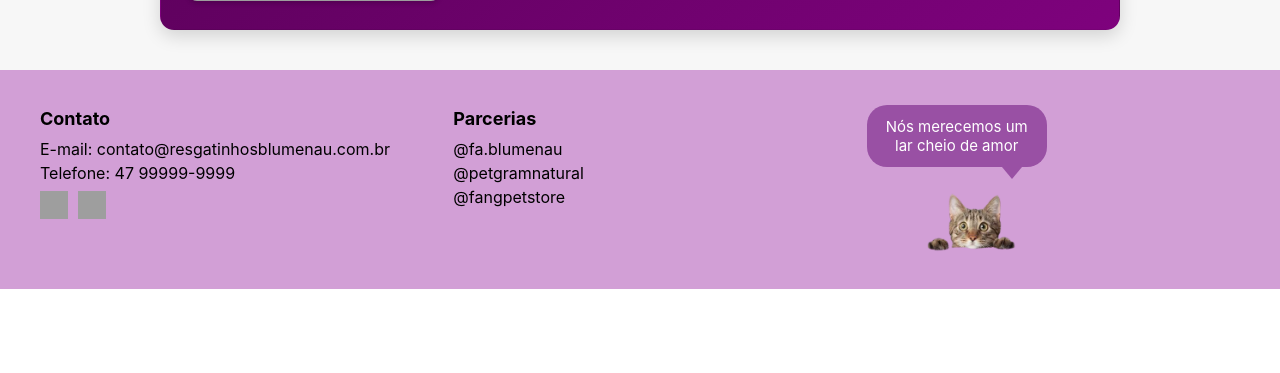
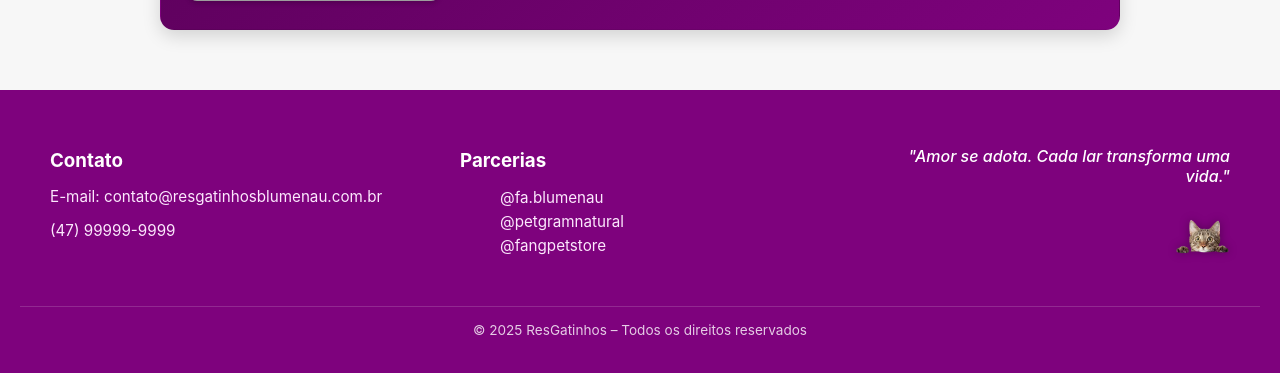
Before and after one commit to MaisaPereiraMarcal/ResGatinhos, a React (Create React App) app: page /como-ajudar in a window 1280 px wide. Shown: the part 2595-2968 px from the top of the page. Before the commit the page ends 2884 px from the top, so only its background shows below. Built offline with nearby package versions, Linux system fonts and the light colour scheme; grey boxes are pictures that could not be loaded.

Commit message:
03/10
Pagina pronta

```diff
--- a/src/pages/ComoAjudar/ComoAjudar.jsx
+++ b/src/pages/ComoAjudar/ComoAjudar.jsx
@@ -1,4 +1,4 @@
-import React from 'react';
+import React, { useState } from 'react';
 import styles from './ComoAjudar.module.css';
 import { Link } from 'react-router-dom';
 
@@ -37,6 +37,15 @@ const helpCards = [
 ];
 
 function ComoAjudar() {
+
+  const playSound = () => {
+    const audio = new Audio('/meow.mp3');
+    audio.currentTime = 0;
+    audio.play().catch(error => {
+      console.warn("Erro ao tentar tocar o áudio.", error);
+    });
+  };
+
   const donationItems = [
     {
       name: "Ração",
@@ -142,44 +151,39 @@ function ComoAjudar() {
             </div>
           ))}
         </section>
-        <footer className={styles.footer}>
-                <div className={styles.footerContent}>
-                    <div className={styles.footerContact}>
+        <footer className={styles.rodape}>
+          <div className={styles.containerRodape}>
+
+            <div className={styles.coluna}>
               <h3>Contato</h3>
               <p>E-mail: contato@resgatinhosblumenau.com.br</p>
-                        <p>Telefone: 47 99999-9999</p>
-                        <div className={styles.socialIcons}>
-                            <a href="https://www.facebook.com/resgatinhosblumenau" target="_blank" rel="noopener noreferrer">
-                                <img src="https://img.icons8.com/?size=100&id=118497&format=png&color=000000" alt="Facebook" />
-                            </a>
-                            <a href="https://www.instagram.com/resgatinhosblumenau/" target="_blank" rel="noopener noreferrer">
-                                <img src="https://img.icons8.com/?size=100&id=Xy10Jcu1L2Su&format=png&color=000000" alt="Instagram" />
-                            </a>
-                        </div>
+              <p>(47) 99999-9999</p>
             </div>
 
-                    <div className={styles.footerPartners}>
+            <div className={styles.coluna}>
               <h3>Parcerias</h3>
-                        <p>@fa.blumenau</p>
-                        <p>@petgramnatural</p>
-                        <p>@fangpetstore</p>
+              <ul>
+                <li>@fa.blumenau</li>
+                <li>@petgramnatural</li>
+                <li>@fangpetstore</li>
+              </ul>
             </div>
 
-                    <div className={styles.footerCat}>
+            <div className={styles.colunaFinal}>
               <p className={styles.catMessage}>
-                            Nós merecemos um lar cheio de amor
+                "Amor se adota. Cada lar transforma uma vida."
               </p>
               <img
                 src="/gatinho.png"
-                            alt="Gatinho olhando"
-                            className={styles.catImage}
-                            onError={(e) => {
-                                e.target.onerror = null;
-                                e.target.src = "/gatinho.png";
-                            }}
+                alt="Gatinho fofo"
+                onClick={playSound}
+                className={styles.gato}
               />
             </div>
           </div>
+          <p className={styles.copy}>
+            © 2025 ResGatinhos – Todos os direitos reservados
+          </p>
         </footer>
       </div>
     </div>
--- a/src/pages/ComoAjudar/ComoAjudar.module.css
+++ b/src/pages/ComoAjudar/ComoAjudar.module.css
@@ -79,9 +79,12 @@ html,
     overflow: hidden;
     box-shadow: 0 4px 10px rgba(0, 0, 0, 0.1);
     animation: float 3s ease-in-out infinite;
-    display: flex;        /* Adicionado */
-    justify-content: center; /* centraliza horizontalmente */
-    align-items: center;     /* centraliza verticalmente se houver altura */
+    display: flex;
+    /* Adicionado */
+    justify-content: center;
+    /* centraliza horizontalmente */
+    align-items: center;
+    /* centraliza verticalmente se houver altura */
     margin: 0 auto;
     margin-top: 100px;
 }
@@ -179,9 +182,17 @@ html,
 }
 
 @keyframes float {
-    0% { transform: translateY(0px); }
-    50% { transform: translateY(-5px); }
-    100% { transform: translateY(0px); }
+    0% {
+        transform: translateY(0px);
+    }
+
+    50% {
+        transform: translateY(-5px);
+    }
+
+    100% {
+        transform: translateY(0px);
+    }
 }
 
 .cardsSection {
@@ -257,126 +268,216 @@ html,
     color: #fff;
 }
 
-.card-purple:hover { box-shadow: 0 8px 25px rgba(90, 1, 89, 0.45); }
-.card-yellow:hover { box-shadow: 0 8px 25px rgba(255, 179, 0, 0.45); }
+.card-purple:hover {
+    box-shadow: 0 8px 25px rgba(90, 1, 89, 0.45);
+}
 
-.footer {
-    background-color: #d29fd6;
-    color: #000000;
-    padding: 20px 0;
+.card-yellow:hover {
+    box-shadow: 0 8px 25px rgba(255, 179, 0, 0.45);
+}
+.rodape {
+    background: #7e027d;
+    color: #fff;
+    padding: 40px 20px;
+    margin-top: 60px;
+    animation: fadeInUp 1.4s ease;
     width: 100vw;
     position: relative;
     left: 50%;
-    transform: translateX(-50%);
-    display: flex;
-    justify-content: center;
-    align-items: center;
-    margin-top: 40px;
+    right: 50%;
+    margin-left: -50vw;
+    margin-right: -50vw;
 }
 
-.footerContent {
-    width: 100%;
+.containerRodape {
+    display: flex;
+    flex-wrap: wrap;
+    justify-content: space-around;
+    gap: 30px;
     max-width: 1200px;
-    display: flex;
-    justify-content: space-between;
-    align-items: flex-start;
-    flex-wrap: wrap;
-    gap: 40px;
+    margin: 0 auto;
 }
 
-.footerContact,
-.footerPartners,
-.footerCat {
+.coluna {
     flex: 1;
-    min-width: 250px;
+    min-width: 150px;
+    padding: 0 10px;
 }
 
-.footerContact h3,
-.footerPartners h3 { font-size: 18px; margin-bottom: 10px; }
-.footerContact p,
-.footerPartners p { margin: 4px 0; }
-
-.socialIcons {
-    margin-top: 8px;
-    display: flex;
-    align-items: center;
-    gap: 10px;
+.colunaFinal {
+    flex: 1;
+    min-width: 150px;
+    text-align: right;
+    padding: 0 10px;
 }
 
-.socialIcons img {
-    width: 28px;
-    height: 28px;
-    transition: transform 0.2s ease, filter 0.2s ease;
-    cursor: pointer;
+.coluna h3 {
+    margin-bottom: 10px;
+  transition: transform 0.2s ease;
 }
 
-.socialIcons img:hover {
-    transform: scale(1.1);
-    filter: brightness(1.2);
+.coluna p,
+.coluna li {
+    color: #fce8fd;
+    font-size: 0.95rem;
+    margin-bottom: 5px;
+    list-style: none;
+    padding: 0;
+    transition: transform 0.3s ease-out, color 0.3s ease-out;
+}
+.coluna li:hover {
+    transform: translateX(5px);
+    color: #fff;
+    font-weight: bold;
 }
 
-.footerCat { align-items: flex-end; }
-
 .catMessage {
-    background-color: #9950a4;
     color: #fff;
-    padding: 12px 18px;
-    border-radius: 20px;
-    font-size: 15px;
-    max-width: 180px;
-    text-align: center;
-    position: relative;
-    margin-bottom: 12px;
+    font-style: italic;
+    font-weight: 500;
+    margin-bottom: 10px;
 }
 
-.catMessage::after {
-    content: "";
-    position: absolute;
-    bottom: -12px;
-    right: 25px;
-    border-width: 12px 10px 0;
-    border-style: solid;
-    border-color: #9950a4 transparent transparent transparent;
+.gato {
+    width: 90px;
+    margin-top: 15px;
+    cursor: pointer;
+    animation: float 3s ease-in-out infinite;
+    filter: drop-shadow(0 0 5px rgba(0, 0, 0, 0.3));
 }
 
-.catImage {
-    width: 150px;
-    height: auto;
-    border-radius: 8px;
-    object-fit: cover;
+.copy {
+    text-align: center;
+    margin-top: 35px;
+    font-size: 0.85rem;
+    opacity: 0.8;
+    border-top: 1px solid rgba(255, 255, 255, 0.2);
+    padding-top: 15px;
+}
+@keyframes fadeInUp {
+    from {
+        opacity: 0;
+        transform: translateY(20px);
+    }
+
+    to {
+        opacity: 1;
+        transform: translateY(0);
+    }
 }
 
-/* ==================== MEDIA QUERIES ==================== */
+@keyframes float {
+    0% {
+        transform: translateY(0px);
+    }
+
+    50% {
+        transform: translateY(-5px);
+    }
+
+    100% {
+        transform: translateY(0px);
+    }
+}
 @media (max-width: 991px) {
-    .cardsGrid { gap: 20px; }
-    .flipCard { width: 45%; max-width: 300px; height: 280px; }
-    .footerContent { justify-content: space-around; padding: 0 10px; }
+    .cardsGrid {
+        gap: 20px;
+    }
+
+    .flipCard {
+        width: 45%;
+        max-width: 300px;
+        height: 280px;
+    }
+
+    .footerContent {
+        justify-content: space-around;
+        padding: 0 10px;
+    }
+
     .footerContact,
-    .footerPartners { min-width: 45%; margin-bottom: 20px; }
+    .footerPartners {
+        min-width: 45%;
+        margin-bottom: 20px;
+    }
 }
 
 @media (max-width: 900px) {
-    .sectionContent { flex-direction: column; text-align: center; }
-    .itemImageContainer { max-width: 100%; flex: none; margin: 20px 0; }
-    .creativeGrid { grid-template-columns: 1fr; text-align: left; }
-    .creativeItem { justify-content: flex-start; }
-    .contactButton { width: 100%; }
+    .sectionContent {
+        flex-direction: column;
+        text-align: center;
+    }
+
+    .itemImageContainer {
+        max-width: 100%;
+        flex: none;
+        margin: 20px 0;
+    }
+
+    .creativeGrid {
+        grid-template-columns: 1fr;
+        text-align: left;
+    }
+
+    .creativeItem {
+        justify-content: flex-start;
+    }
+
+    .contactButton {
+        width: 100%;
+    }
 }
 
 @media (max-width: 768px) {
-    .helpCard { padding: 20px; }
-    .cardContent { flex-direction: column; gap: 15px; }
-    .cardImageContainer { width: 100%; height: 200px; }
-    .cardHeadline { text-align: center; }
+    .helpCard {
+        padding: 20px;
+    }
+
+    .cardContent {
+        flex-direction: column;
+        gap: 15px;
+    }
+
+    .cardImageContainer {
+        width: 100%;
+        height: 200px;
+    }
+
+    .cardHeadline {
+        text-align: center;
+    }
 }
 
 @media (max-width: 767px) {
-    .footerContent { flex-direction: column; align-items: center; gap: 30px; }
+    .footerContent {
+        flex-direction: column;
+        align-items: center;
+        gap: 30px;
+    }
+
     .footerContact,
     .footerPartners,
-    .footerCat { width: 100%; min-width: unset; text-align: center; align-items: center; }
-    .socialIcons { justify-content: center; }
-    .footerCat { align-items: center; }
-    .catMessage { margin-right: 0; }
-    .catMessage::after { right: 50%; transform: translateX(50%); }
+    .footerCat {
+        width: 100%;
+        min-width: unset;
+        text-align: center;
+        align-items: center;
+    }
+
+    .socialIcons {
+        justify-content: center;
+    }
+
+    .footerCat {
+        align-items: center;
+    }
+
+    .catMessage {
+        margin-right: 0;
+    }
+
+    .catMessage::after {
+        right: 50%;
+        transform: translateX(50%);
+    }
 }
```
Also changed, not shown: src/components/Footer.jsx (deleted), src/components/Footer.module.css (deleted), 1 other file (tests, documents, lock files or other folders). Lines whose indentation alone changed are shown as unchanged.
